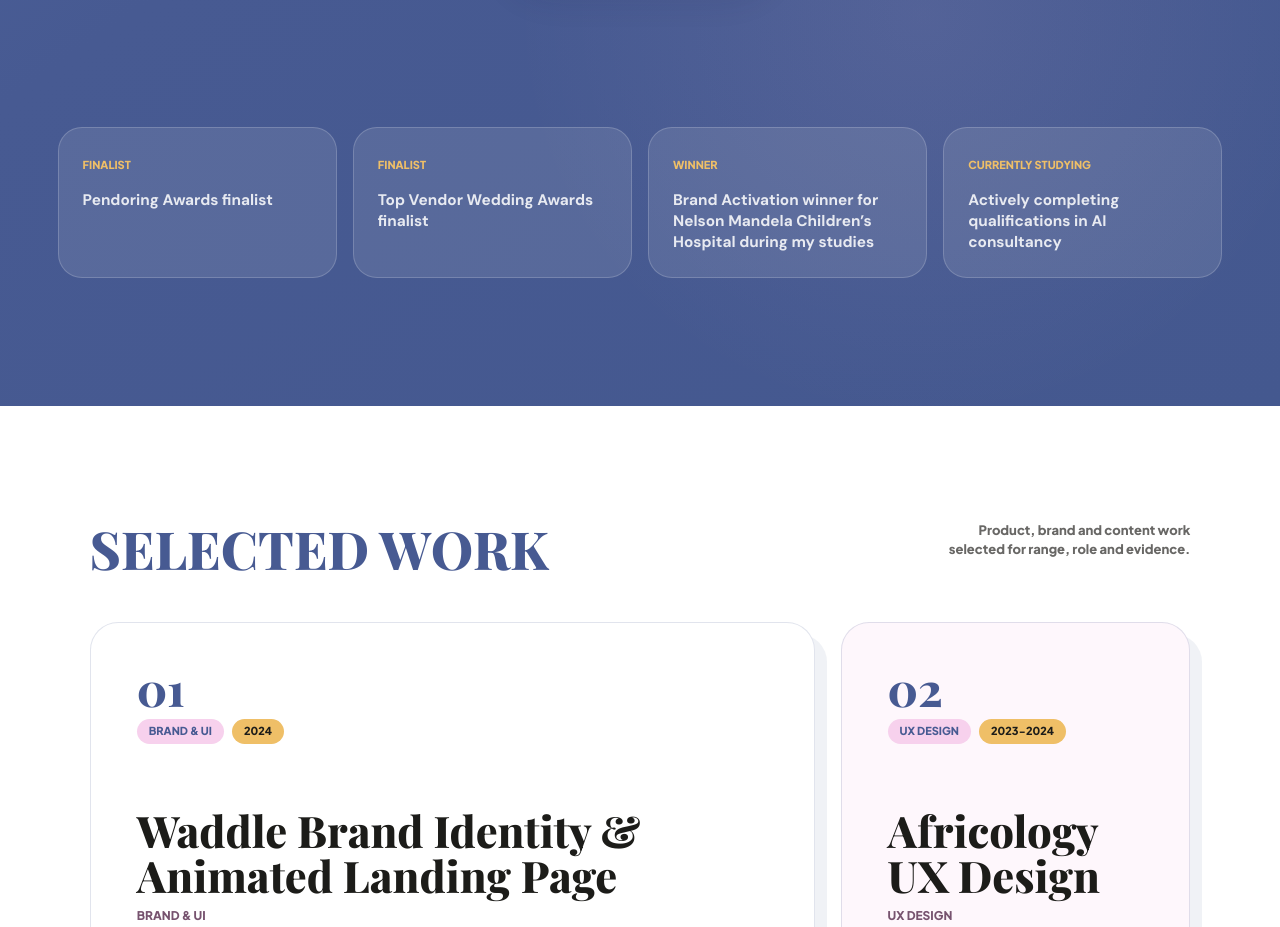
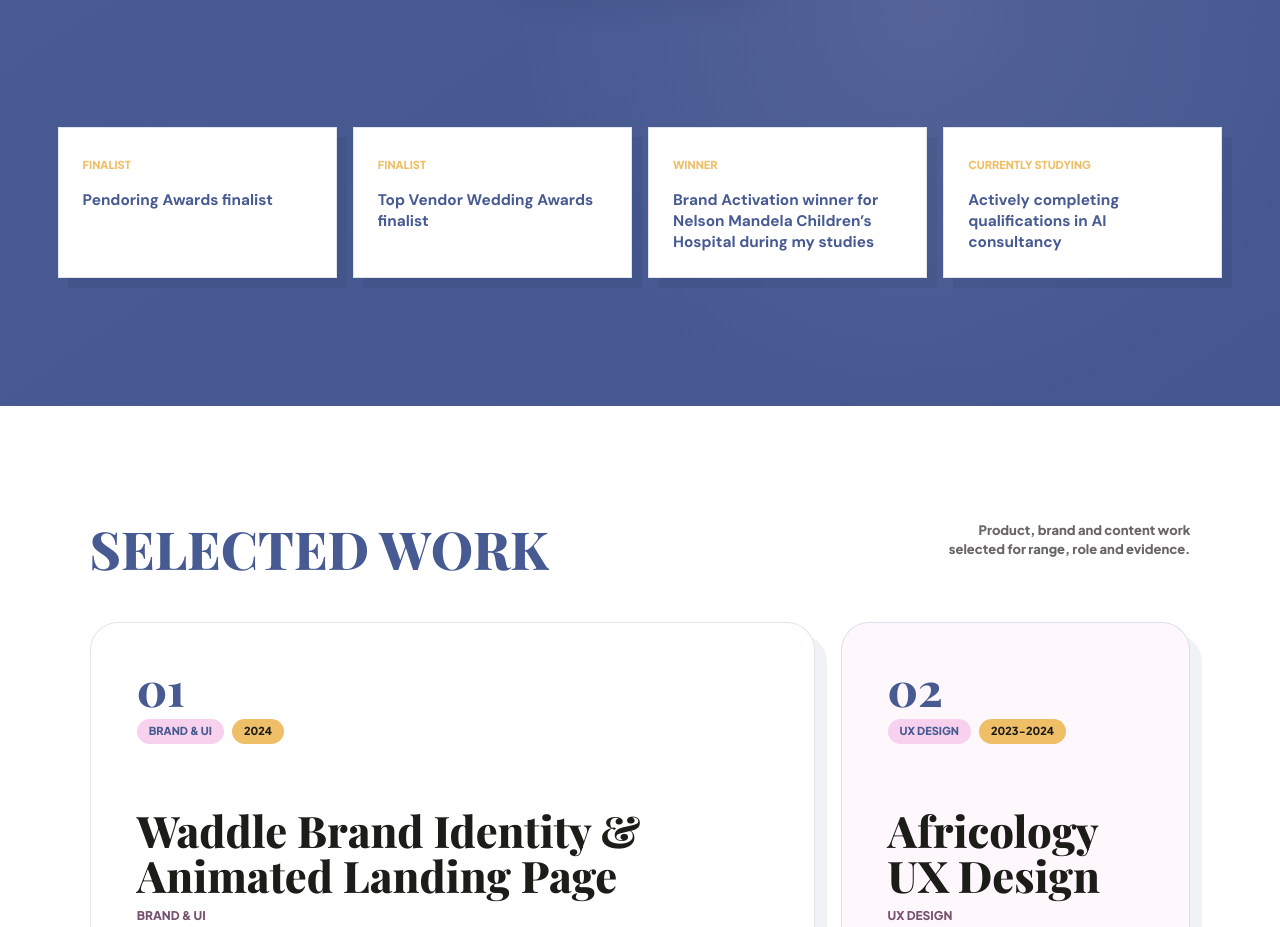
Before and after one commit to jrcb6gvrnf-droid/private-portfolio, a Next.js app: page /portfolio in a window 1280 px wide. Shown: the part 2040-2967 px from the top of the page. Built offline with nearby package versions, Linux system fonts and the light colour scheme; a web font is replaced by a local one.

Commit message:
Style awards blocks as square white cards

```diff
--- a/app/globals.css
+++ b/app/globals.css
@@ -636,11 +636,11 @@
 
 .recognition-grid article {
   min-height: 150px;
-  border: 1px solid rgba(255, 255, 255, 0.18);
-  border-radius: 24px;
-  background: rgba(252, 249, 244, 0.1);
+  border: 1px solid rgba(71, 90, 146, 0.16);
+  border-radius: 0;
+  background: white;
   padding: 24px;
-  box-shadow: none;
+  box-shadow: 10px 10px 0 rgba(24, 28, 54, 0.08);
   text-align: left;
 }
 
@@ -654,7 +654,7 @@
 
 .recognition-grid p {
   margin: 14px 0 0;
-  color: rgba(255, 255, 255, 0.86);
+  color: var(--periwinkle);
   font-size: clamp(15px, 1.2vw, 18px);
   font-weight: 700;
   line-height: 1.35;
```
